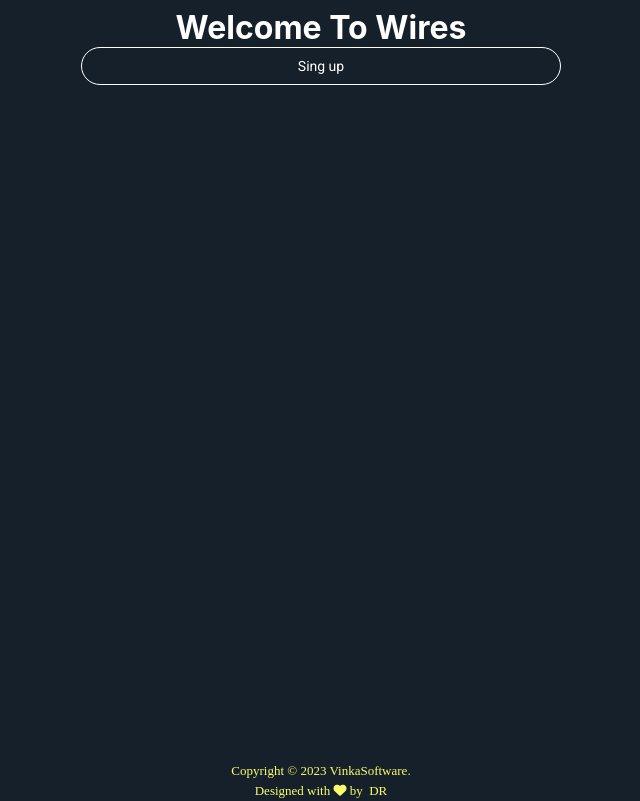
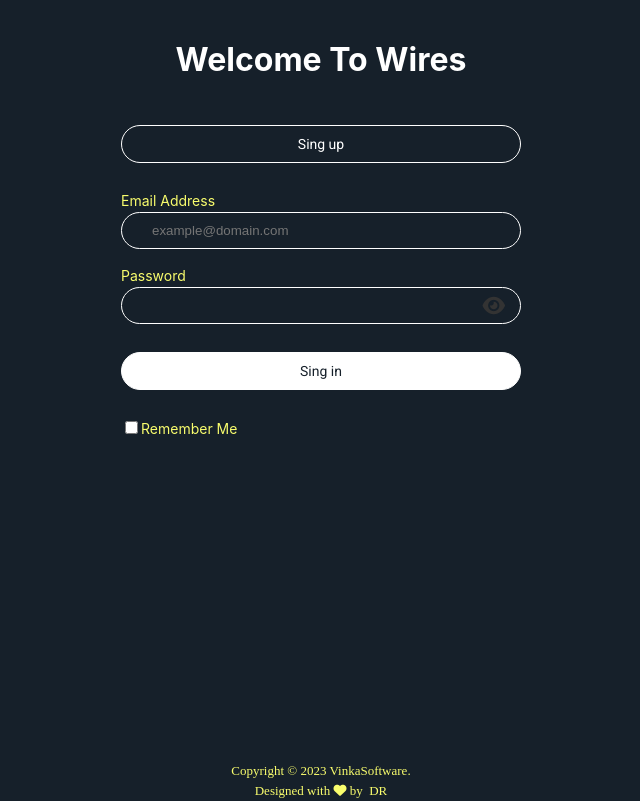
Before and after one commit to darm1609/angular-practice-1, an Angular app: page / in a window 1280 px wide. Shown: the whole page, without its empty margins (319-959 px from the left). Built offline with nearby package versions, Linux system fonts and the light colour scheme; a web font is replaced by a local one.

Commit message:
Se completa

```diff
--- a/src/app/app.component.css
+++ b/src/app/app.component.css
@@ -33,6 +33,7 @@ p {
   color: #ffffff;
   font-weight: bolder;
   font-size: xx-large;
+  padding: 1em;
 }
 
 a,
@@ -54,12 +55,11 @@ a:hover {
   background-color: Transparent;
   padding: 10px 30px;
   border: 1px solid #ffffff;
-  box-shadow: rgb(0, 0, 0) 0px 0px 0px 0px;
   border-radius: 50px;
   transition : 1000ms;
   transform: translateY(0);
   cursor: pointer;
-  width: 50%;
+  width: 100%;
 }
 
 .btn1:hover{
@@ -67,10 +67,103 @@ a:hover {
   color:rgb(0, 0, 0)
 }
 
+.btn2{
+  font-family: Roboto, sans-serif;
+  font-weight: 0;
+  font-size: 14px;
+  color: #16202a;
+  background-color: #ffffff;
+  padding: 10px 30px;
+  border: 1px solid #ffffff;
+  border-radius: 50px;
+  transition : 1000ms;
+  transform: translateY(0);
+  cursor: pointer;
+  width: 100%;
+}
+
+.btn2:hover{
+  background-color: transparent;
+  color:rgb(255, 255, 255)
+}
+
+.show-password-btn {
+  position: absolute;
+  top: 50%;
+  right: 10px;
+  transform: translateY(-50%);
+  border: none;
+  background-color: transparent;
+  cursor: pointer;
+}
+
+.show-password-btn i {
+  font-size: 20px;
+  color: #333;
+}
+
+.show-password-btn i:hover {
+  color: #f9fd6d;
+}
+
+.show-password-btn.active i:before {
+  content: "\f070";
+}
+
+.show-password-btn.active i:hover {
+  color: #f9fd6d;
+}
+
+.input {
+  background-color: Transparent;
+  padding: 10px 30px;
+  border: 1px solid #ffffff;
+  border-radius: 50px;
+  width: 100%;
+  box-sizing: border-box;
+  color: #ffffff;
+}
+
+.form {
+  padding-top: 1em;
+  padding-bottom: 1em;
+  width: 100%;
+  margin: 0 auto;
+  max-width: 400px;
+  text-align: center;
+}
+
+.input-init {
+  position: relative;
+  margin-top: 1.5em;
+  width: 100%;
+}
+
+.input-init span {
+  position: absolute;
+  top: -20px;
+  left: 0;
+  font-size: 14px;
+  color: #f9fd6d;
+}
+
+.checkRememberMe {
+  text-align: left;
+  color: #f9fd6d;
+}
+
+input[type="checkbox"] {
+  cursor: pointer;
+}
+
+label[for=rememberMe] {
+  cursor: pointer;
+}
+
 /* Responsive Styles */
 @media screen and (max-width: 767px) {
   .btn1 {
-    width: 75%;
+    width: 100%;
   }
 }
 
--- a/src/app/app.component.html
+++ b/src/app/app.component.html
@@ -12,9 +12,32 @@
     Welcome To Wires
   </div>
 
-  <button href="#" class="btn1">Sing up</button>
+  <div class="form">
+    <button href="#" class="btn1">Sing up</button>
+  </div>
 
+  <form class="form">
+    <div class="input-init">
+      <span>Email Address</span>
+      <input type="text" class="input" placeholder="example@domain.com">
+    </div>
+    <br>
+    <div class="input-init">
+      <span>Password</span>
+      <input type="password" id="password" class="input">
+      <button type="button" class="show-password-btn" (click)="changeInput()">
+        <i class="fas fa-eye"></i>
+      </button>
+    </div>
+  </form>
 
+  <div class="form">
+    <button href="#" class="btn2">Sing in</button>
+  </div>
+
+  <div class="form checkRememberMe">
+    <input type="checkbox" id="rememberMe" class="custom-checkbox"><label for="rememberMe">Remember Me</label>
+  </div>
 
 </div>
 
--- a/src/app/app.component.ts
+++ b/src/app/app.component.ts
@@ -7,4 +7,13 @@ import { Component } from '@angular/core';
 })
 export class AppComponent {
   title = 'angular-practice-1';
+
+  changeInput(){
+    const passwordInput = document.querySelector('#password') as HTMLInputElement;
+    if (passwordInput.type === 'password') {
+      passwordInput.type = 'text';
+    } else {
+      passwordInput.type = 'password';
+    }
+  }
 }
--- a/src/styles.css
+++ b/src/styles.css
@@ -3,6 +3,7 @@
 
 body {
   background-color: #16202a;
+  color: #f9fd6d;
 }
 
 footer {
```
